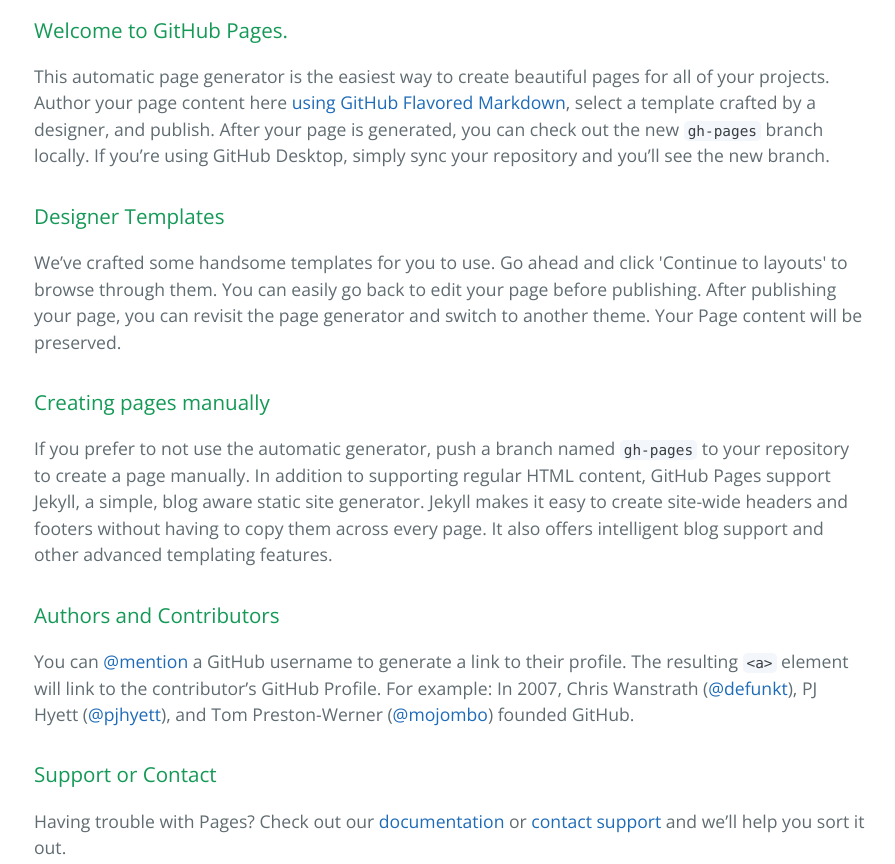
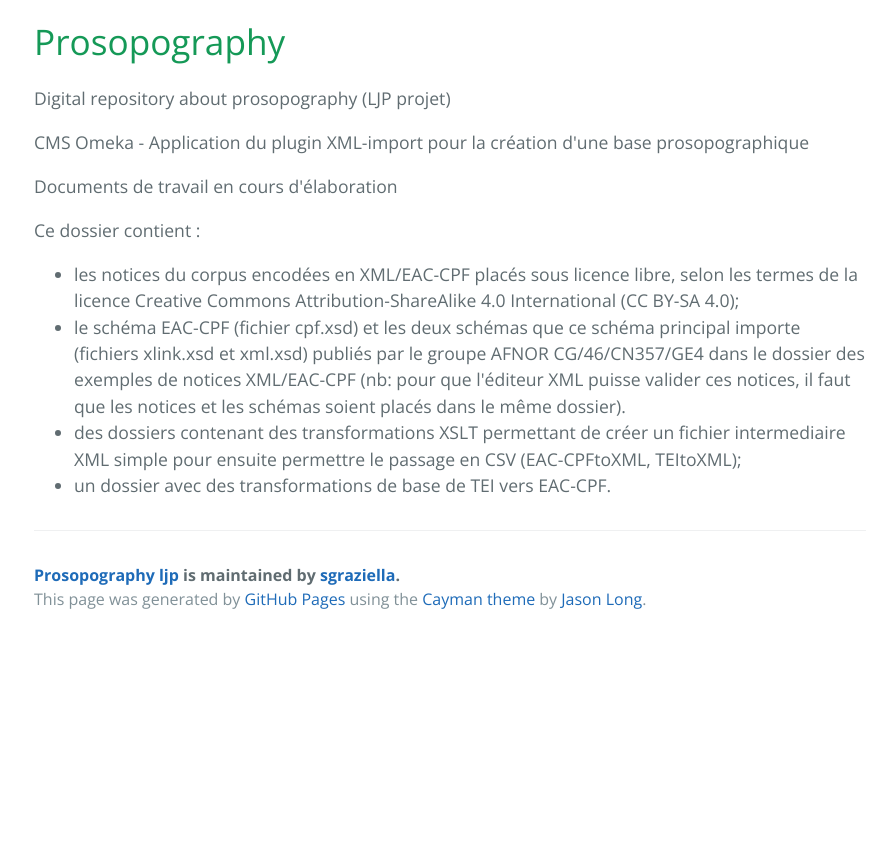
Before and after one commit to sgraziella/prosopography_LJP, a plain HTML site: page index.html in a window 1280 px wide. Shown: the part 400-1264 px from the top of the page, without its empty margins (190-1085 px from the left). After the commit the page ends 1043 px from the top, so only its background shows below. Drawn offline with nearby package versions, Linux system fonts and the light colour scheme.

```diff
--- a/index.html
+++ b/index.html
@@ -19,30 +19,23 @@
     </section>
 
     <section class="main-content">
-      <h3>
-<a id="welcome-to-github-pages" class="anchor" href="#welcome-to-github-pages" aria-hidden="true"><span aria-hidden="true" class="octicon octicon-link"></span></a>Welcome to GitHub Pages.</h3>
+      <h1>
+<a id="prosopography" class="anchor" href="#prosopography" aria-hidden="true"><span aria-hidden="true" class="octicon octicon-link"></span></a>Prosopography</h1>
 
-<p>This automatic page generator is the easiest way to create beautiful pages for all of your projects. Author your page content here <a href="https://guides.github.com/features/mastering-markdown/">using GitHub Flavored Markdown</a>, select a template crafted by a designer, and publish. After your page is generated, you can check out the new <code>gh-pages</code> branch locally. If you’re using GitHub Desktop, simply sync your repository and you’ll see the new branch.</p>
+<p>Digital repository about prosopography (LJP projet)</p>
 
-<h3>
-<a id="designer-templates" class="anchor" href="#designer-templates" aria-hidden="true"><span aria-hidden="true" class="octicon octicon-link"></span></a>Designer Templates</h3>
+<p>CMS Omeka - Application du plugin XML-import pour la création d'une base prosopographique</p>
 
-<p>We’ve crafted some handsome templates for you to use. Go ahead and click 'Continue to layouts' to browse through them. You can easily go back to edit your page before publishing. After publishing your page, you can revisit the page generator and switch to another theme. Your Page content will be preserved.</p>
+<p>Documents de travail en cours d'élaboration</p>
 
-<h3>
-<a id="creating-pages-manually" class="anchor" href="#creating-pages-manually" aria-hidden="true"><span aria-hidden="true" class="octicon octicon-link"></span></a>Creating pages manually</h3>
+<p>Ce dossier contient : </p>
 
-<p>If you prefer to not use the automatic generator, push a branch named <code>gh-pages</code> to your repository to create a page manually. In addition to supporting regular HTML content, GitHub Pages support Jekyll, a simple, blog aware static site generator. Jekyll makes it easy to create site-wide headers and footers without having to copy them across every page. It also offers intelligent blog support and other advanced templating features.</p>
-
-<h3>
-<a id="authors-and-contributors" class="anchor" href="#authors-and-contributors" aria-hidden="true"><span aria-hidden="true" class="octicon octicon-link"></span></a>Authors and Contributors</h3>
-
-<p>You can <a href="https://help.github.com/articles/basic-writing-and-formatting-syntax/#mentioning-users-and-teams" class="user-mention">@mention</a> a GitHub username to generate a link to their profile. The resulting <code>&lt;a&gt;</code> element will link to the contributor’s GitHub Profile. For example: In 2007, Chris Wanstrath (<a href="https://github.com/defunkt" class="user-mention">@defunkt</a>), PJ Hyett (<a href="https://github.com/pjhyett" class="user-mention">@pjhyett</a>), and Tom Preston-Werner (<a href="https://github.com/mojombo" class="user-mention">@mojombo</a>) founded GitHub.</p>
-
-<h3>
-<a id="support-or-contact" class="anchor" href="#support-or-contact" aria-hidden="true"><span aria-hidden="true" class="octicon octicon-link"></span></a>Support or Contact</h3>
-
-<p>Having trouble with Pages? Check out our <a href="https://help.github.com/pages">documentation</a> or <a href="https://github.com/contact">contact support</a> and we’ll help you sort it out.</p>
+<ul>
+<li>les notices du corpus encodées en XML/EAC-CPF placés sous licence libre, selon les termes de la licence Creative Commons Attribution-ShareAlike 4.0 International (CC BY-SA 4.0);</li>
+<li>le schéma EAC-CPF (fichier cpf.xsd) et les deux schémas que ce schéma principal importe (fichiers xlink.xsd et xml.xsd) publiés par le groupe AFNOR CG/46/CN357/GE4 dans le dossier des exemples de notices XML/EAC-CPF (nb: pour que l'éditeur XML puisse valider ces notices, il faut que les notices et les schémas soient placés dans le même dossier).</li>
+<li>des dossiers contenant des transformations XSLT permettant de créer un fichier intermediaire XML simple pour ensuite permettre le passage en CSV (EAC-CPFtoXML, TEItoXML);</li>
+<li>un dossier avec des transformations de base de TEI vers EAC-CPF.</li>
+</ul>
 
       <footer class="site-footer">
         <span class="site-footer-owner"><a href="https://github.com/sgraziella/prosopography_LJP">Prosopography ljp</a> is maintained by <a href="https://github.com/sgraziella">sgraziella</a>.</span>
```
Also changed, not shown: params.json (+1 -1 lines).
